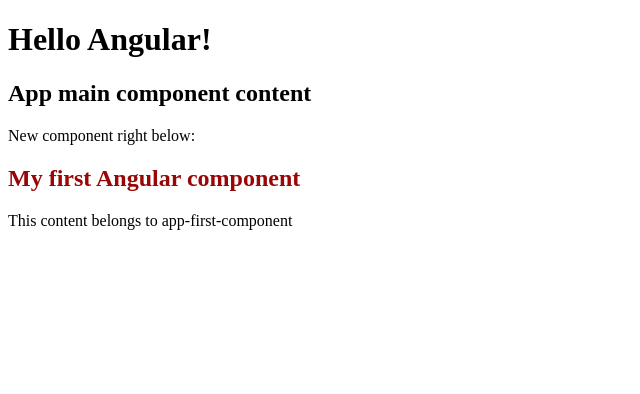
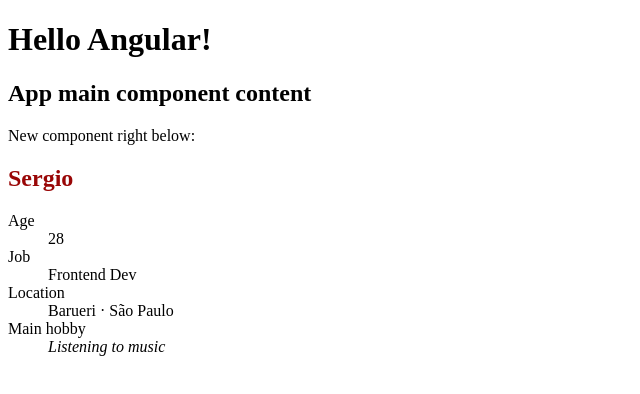
Before and after one commit to sergiofvs/angular-course, an Angular app: page / in a window 1280 px wide. Shown: the top 394 px of the page, without its empty margins (0-640 px from the left). Built offline with nearby package versions, Linux system fonts and the light colour scheme.

Commit message:
Add properties to first component
- Create more properties
- Show properties on template

```diff
--- a/src/app/components/first-component/first-component.component.html
+++ b/src/app/components/first-component/first-component.component.html
@@ -1,2 +1,11 @@
-<h2>My first Angular component</h2>
-<p>This content belongs to app-first-component</p>
+<h2>{{ name }}</h2>
+<dl>
+  <dt>Age</dt>
+  <dd>{{ age }}</dd>
+  <dt>Job</dt>
+  <dd>{{ job }}</dd>
+  <dt>Location</dt>
+  <dd>{{ location.city }} · {{ location.state }}</dd>
+  <dt>Main hobby</dt>
+  <dd><em>{{ hobbies[0] }}</em></dd>
+</dl>
--- a/src/app/components/first-component/first-component.component.ts
+++ b/src/app/components/first-component/first-component.component.ts
@@ -6,6 +6,14 @@
   styleUrls: ['./first-component.component.css']
 })
 export class FirstComponentComponent implements OnInit {
+  name: string = 'Sergio';
+  age: number = 28;
+  job = 'Frontend Dev';
+  location = {
+    city: 'Barueri',
+    state: 'São Paulo'
+  };
+  hobbies = ['Listening to music', 'Reading', 'Gaming'];
 
   constructor() { }
 
```
